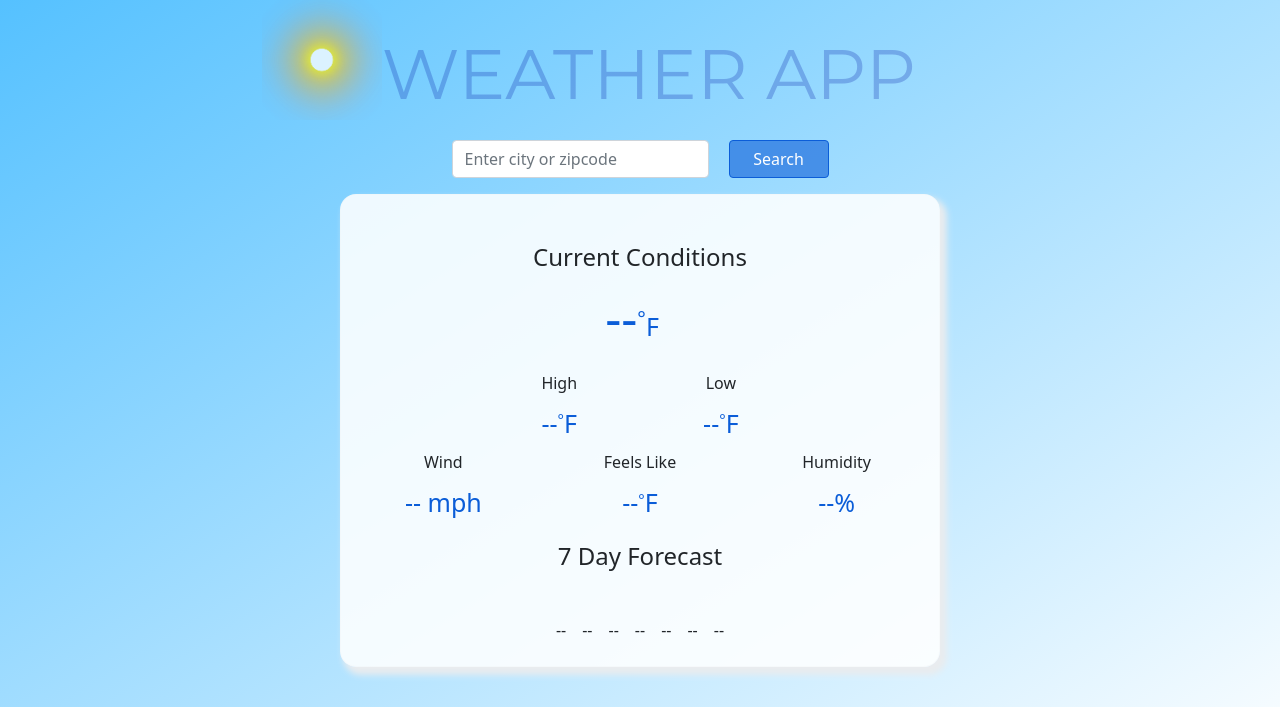
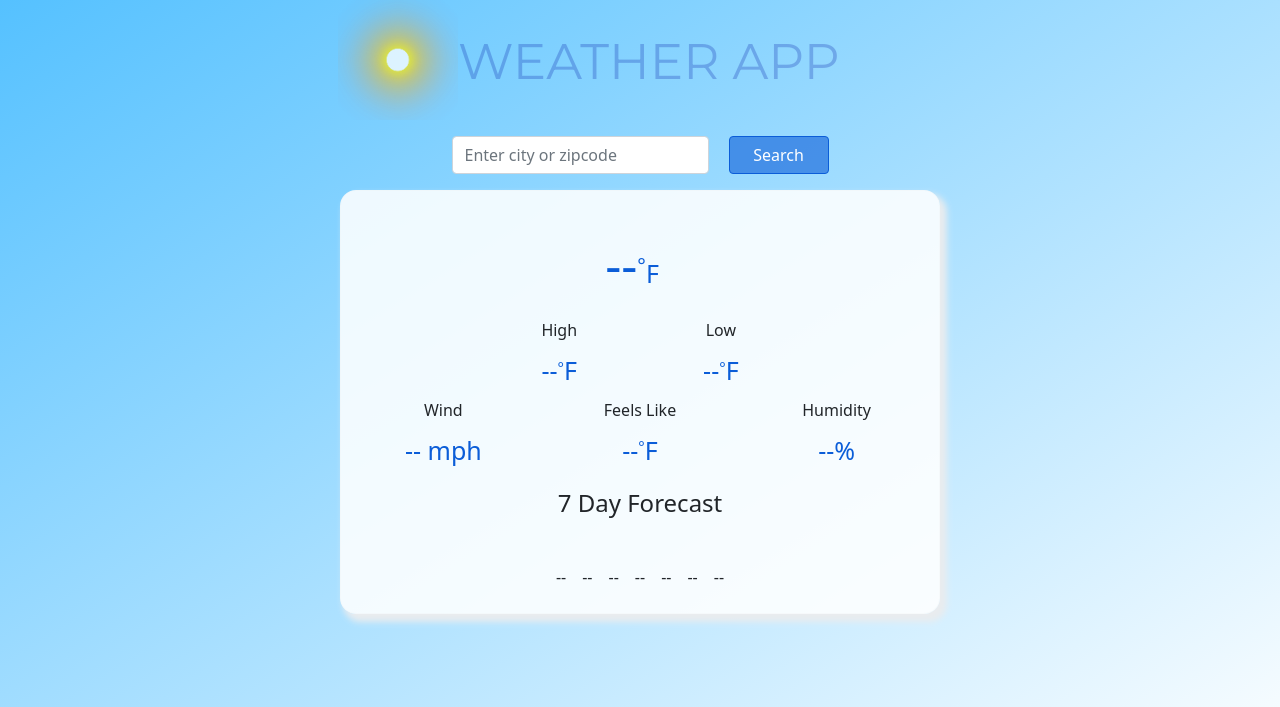
Before and after one commit to williamwbush/weather_app, a PHP site: page / in a window 1280 px wide. Shown: the top 707 px of the page. Run offline with PHP 8.4, Linux system fonts and the light colour scheme; some libraries are stand-ins or nearby versions.

Commit message:
removed current conditions header

```diff
--- a/css/styles.css
+++ b/css/styles.css
@@ -25,7 +25,7 @@ h1 {
     margin-top: 4vh;
     color: rgba(1, 26, 165, 0.247);
     font-family: 'Montserrat', sans-serif;
-    font-size: 70px;
+    font-size: 50px;
 }
 
 form {
--- a/index.html
+++ b/index.html
@@ -29,9 +29,6 @@
 <div class="card" id="weather-card">
     <div class="title" id="city-div">
         <h3 id="city"></h3>
-    </div>
-    <div>
-        <h4>Current Conditions</h4>
     </div>
     <div id=alert-div></div>
     <div class="d-flex justify-content-center" id="current-conditions">
```
